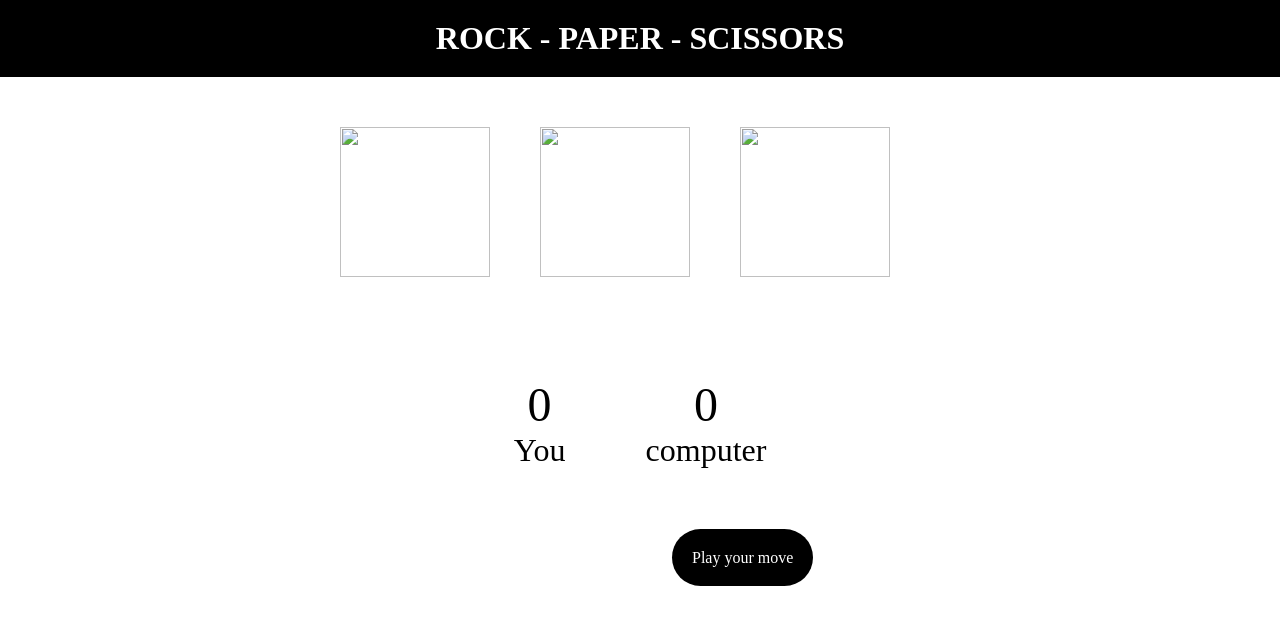
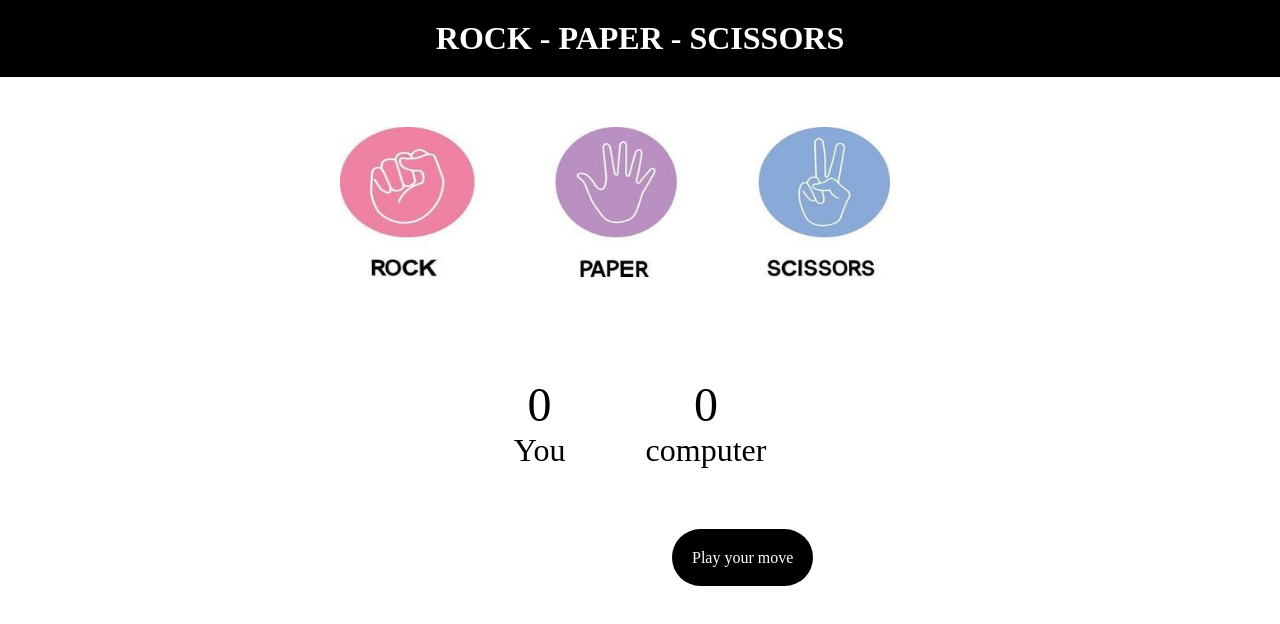
Before and after one commit to chandanashetty31/rock_paper_scissors, a plain HTML site: page index.html in a window 1280 px wide. Drawn offline with Linux system fonts and the light colour scheme.

Commit message:
Update index.html

```diff
--- a/index.html
+++ b/index.html
@@ -10,13 +10,13 @@
     <h1>ROCK - PAPER - SCISSORS</h1>
     <div class="choices">
         <div class="choice" id="rock">
-            <img src="/image/rock.jpg" alt="">
+            <img src="./rock.jpg" alt="">
         </div>
         <div class="choice" id="paper">
-            <img src="/image/paper.jpg" alt="">
+            <img src="./paper.jpg" alt="">
         </div>
         <div class="choice" id="scissors">
-            <img src="/image/scissors.jpg" alt="">
+            <img src="./scissors.jpg" alt="">
         </div>
     </div>
     <div class="score-board">
```
